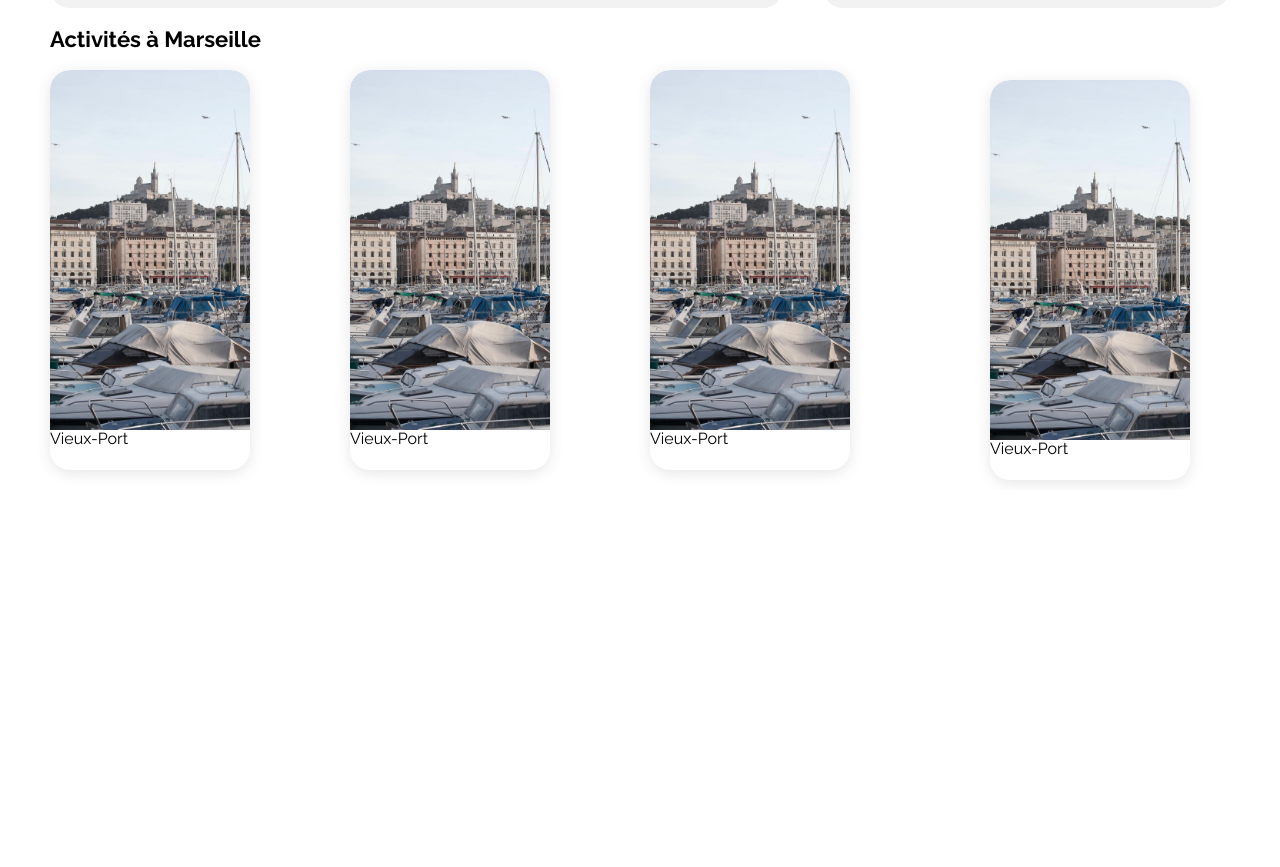
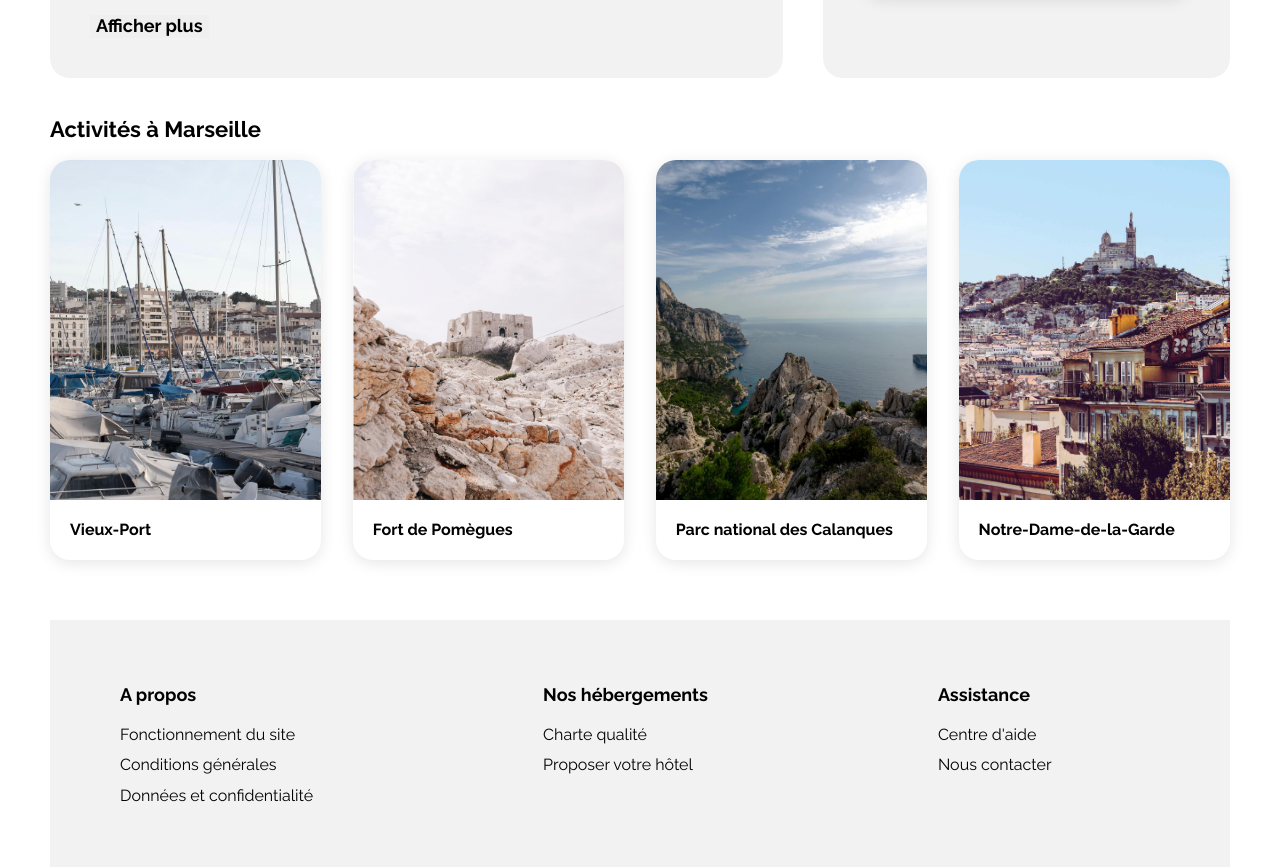
Before and after one commit to CookedIdeas/2_OC_Booki_homepage, a website: page index.html in a window 1280 px wide. Shown: the part 986-1853 px from the top of the page. Before the commit the page ends 1476 px from the top, so only its background shows below. Drawn offline with Linux system fonts and the light colour scheme.

Commit message:
Desktop HTML/CSS done

```diff
--- a/index.html
+++ b/index.html
@@ -3,6 +3,35 @@
   <head>
     <meta http-equiv="content-type" content="text/html;charset=utf-8" />
     <meta name="viewport" content="width=device-width, initial-scale=1" />
+
+    <link
+      rel="apple-touch-icon"
+      sizes="180x180"
+      href="./images/favicon_package_booki/apple-touch-icon.png"
+    />
+    <link
+      rel="icon"
+      type="image/png"
+      sizes="32x32"
+      href="./images/favicon_package_booki/favicon-32x32.png"
+    />
+    <link
+      rel="icon"
+      type="image/png"
+      sizes="16x16"
+      href="./images/favicon_package_booki/favicon-16x16.png"
+    />
+    <link
+      rel="manifest"
+      href="./images/favicon_package_booki/site.webmanifest"
+    />
+    <link
+      rel="mask-icon"
+      href="./images/favicon_package_booki/safari-pinned-tab.svg"
+      color="#5bbad5"
+    />
+    <meta name="msapplication-TileColor" content="#da532c" />
+    <meta name="theme-color" content="#ffffff" />
 
     <script
       src="https://kit.fontawesome.com/177543c747.js"
@@ -10,7 +39,7 @@
     ></script>
 
     <link
-      href="https://fonts.googleapis.com/css2?family=Raleway:ital,wght@0,300;0,400;0,700;1,400&display=swap"
+      href="https://fonts.googleapis.com/css2?family=Raleway:ital,wght@0,300;0,400;0,500;0,700;1,400&display=swap"
       rel="stylesheet"
     />
     <!-- NORMALIZE CSS -->
@@ -314,10 +343,10 @@
                   alt="photo-chambre-hotes"
                   src="./images/hebergements/2_large/aw-creative-VGs8z60yT2c-unsplash.jpg"
                 />
-                <div class="accommodationCard__infoContainer">
+                <div class="popularCard__infoContainer">
                   <div>
                     <h3 class="accommodationCard__title text">
-                      Chambre d'hôtes Au coeur de l'eau
+                      Chambre d'hôtes Au cœur de l'eau
                     </h3>
                     <p class="accommodationCard__price text">
                       Nuit à partir de 71<strong>€</strong>
@@ -388,35 +417,67 @@
                 alt="photo-vieux-port"
                 src="./images/activites/2_large/reno-laithienne-QUgJhdY5Fyk-unsplash.jpg"
               />
-              <figcaption class="text">Vieux-Port</figcaption>
+              <div class="text activity__photoLegendContainer">
+                <span class="text activity__photoLegend">Vieux-Port</span>
+              </div>
             </a>
             <a href="#" class="card activity__figure">
               <img
                 class="activity__photo"
                 alt="photo-vieux-port"
-                src="./images/activites/2_large/reno-laithienne-QUgJhdY5Fyk-unsplash.jpg"
+                src="./images/activites/2_large/paul-hermann-QFTrLdQIRhI-unsplash.jpg"
               />
-              <figcaption class="text">Vieux-Port</figcaption>
+              <div class="text activity__photoLegendContainer">
+                <span class="text activity__photoLegend">Fort de Pomègues</span>
+              </div>
             </a>
             <a href="#" class="card activity__figure">
               <img
                 class="activity__photo"
                 alt="photo-vieux-port"
-                src="./images/activites/2_large/reno-laithienne-QUgJhdY5Fyk-unsplash.jpg"
+                src="./images/activites/2_large/kilyan-sockalingum-NR8-cBCN3aI-unsplash.jpg"
               />
-              <figcaption class="text">Vieux-Port</figcaption>
+              <div class="text activity__photoLegendContainer">
+                <span class="text activity__photoLegend"
+                  >Parc national des Calanques</span
+                >
+              </div>
             </a>
-            <figure class="card activity__figure">
+            <a href="#" class="card activity__figure">
               <img
                 class="activity__photo"
                 alt="photo-vieux-port"
-                src="./images/activites/2_large/reno-laithienne-QUgJhdY5Fyk-unsplash.jpg"
+                src="./images/activites/2_large/florian-wehde-xW9e8gdotxI-unsplash.jpg"
               />
-              <figcaption class="text">Vieux-Port</figcaption>
-            </figure>
+              <div class="text activity__photoLegendContainer">
+                <span class="text activity__photoLegend"
+                  >Notre-Dame-de-la-Garde</span
+                >
+              </div>
+            </a>
           </div>
         </div>
       </section>
+      <footer>
+        <div class="footerContainer">
+          <div class="footer__block">
+            <h2 class="footer_subTitle text">A propos</h2>
+            <a href="#" class="text footer_link">Fonctionnement du site</a>
+            <a href="#" class="text footer_link">Conditions générales</a>
+            <a href="#" class="text footer_link">Données et confidentialité</a>
+          </div>
+          <div class="footer__block">
+            <h2 class="footer_subTitle text">Nos hébergements</h2>
+            <a href="#" class="text footer_link">Charte qualité</a>
+            <a href="#" class="text footer_link">Proposer votre hôtel</a>
+          </div>
+          <div class="footer__block">
+            <h2 class="footer_subTitle text">Assistance</h2>
+            <a href="#" class="text footer_link">Centre d'aide</a>
+            <a href="#" class="text footer_link">Nous contacter</a>
+          </div>
+        </div>
+      </footer>
     </main>
   </body>
 </html>
--- a/style.css
+++ b/style.css
@@ -30,6 +30,15 @@ a {
 
 i {
   color: var(--main-blue);
+}
+
+h2,
+h3 {
+  font-weight: 700 !important;
+}
+
+p {
+  margin: 0;
 }
 
 /* =========================== HEADER =========================== */
@@ -83,6 +92,7 @@ i {
 .headerNav_li:hover {
   border-top: 0.3rem solid var(--main-blue);
   color: var(--main-blue);
+  font-weight: 500;
 }
 
 /* =========================== MAIN =========================== */
@@ -140,6 +150,7 @@ h1 {
 .form__textInput {
   border: 0.1rem solid var(--main-bg-grey);
   padding: 0 2rem;
+  font-weight: 700;
 }
 
 .form__searchButton {
@@ -159,7 +170,7 @@ h1 {
 }
 
 .form__filters {
-  margin-top: 3.2rem;
+  margin: 3.3rem 0;
   width: 67%;
   display: flex;
   flex-direction: row;
@@ -180,7 +191,7 @@ label {
 }
 
 .buttonsContainer__filter {
-  margin-right: 4rem;
+  margin-right: 3rem;
   height: 4.8rem;
   padding: 0 2rem;
   border-radius: 2.5rem;
@@ -255,6 +266,7 @@ label {
   display: flex;
   flex-direction: row;
   gap: 4rem;
+  margin: 5.8rem 0 3.9rem 0;
 }
 
 /* ********************* ACCOMMODATIONS ******************** */
@@ -269,7 +281,6 @@ label {
 
 .resultContainerTitle {
   font-size: 2.2rem;
-  font-weight: 700;
 }
 
 .accommodationCard {
@@ -288,10 +299,8 @@ label {
 }
 
 .accommodationCard__title {
-  font-weight: 700;
   margin: 0;
   padding-left: 1.6rem;
-  /* margin: 0.4rem 0 0 0; */
 }
 
 .accommodationCard__price {
@@ -363,6 +372,9 @@ label {
   padding: 1.6rem 0 1.2rem 1.5rem;
 }
 
+.popularCard__infoContainer {
+}
+
 /* ********************* ACTIVITY ******************** */
 
 .activityContainer {
@@ -379,16 +391,59 @@ label {
 }
 
 .activity__figure {
-  width: 20rem;
+  /* min-width: 20rem; */
+  width: 23%;
+  height: 40rem;
   overflow: hidden;
-  height: 40rem;
+  position: relative;
 }
 
 .activity__photo {
-  height: 90%;
+  height: 85%;
+  min-width: 100%;
   border-radius: 2rem 2rem 0 0;
   object-fit: cover;
-  display: block;
-  margin-left: auto;
-  margin-right: auto;
+  position: absolute;
+  left: 50%;
+  transform: translateX(-50%);
 }
+
+.activity__photoLegendContainer {
+  position: absolute;
+  bottom: 0;
+  width: 100%;
+  height: 15%;
+  display: flex;
+  align-items: center;
+}
+
+.activity__photoLegend {
+  margin: 0 0 0 2rem;
+  font-weight: 700;
+}
+
+/* =========================== FOOTER =========================== */
+
+.footerContainer {
+  background-color: var(--main-bg-grey);
+  margin-top: 6rem;
+  padding: 5rem 7rem;
+  display: flex;
+  justify-content: flex-start;
+  align-items: stretch;
+  gap: 23rem;
+}
+
+.footer__block {
+  display: flex;
+  flex-direction: column;
+}
+
+.footer_subTitle {
+  font-size: 1.8rem;
+  margin-bottom: 2rem;
+}
+
+.footer_link {
+  margin-bottom: 1.2rem;
+}
```
Also changed, not shown: images/favicon_package_booki/browserconfig.xml (added, +9 -0 lines), package.json (added, +22 -0 lines), images/favicon_package_booki/android-chrome-192x192.png (added), images/favicon_package_booki/android-chrome-256x256.png (added), images/favicon_package_booki/apple-touch-icon.png (added), images/favicon_package_booki/favicon-16x16.png (added), images/favicon_package_booki/favicon-32x32.png (added), images/favicon_package_booki/favicon.ico (added), images/favicon_package_booki/mstile-150x150.png (added), images/favicon_package_booki/safari-pinned-tab.svg (added), images/favicon_package_booki/site.webmanifest (added), 1 other file.
